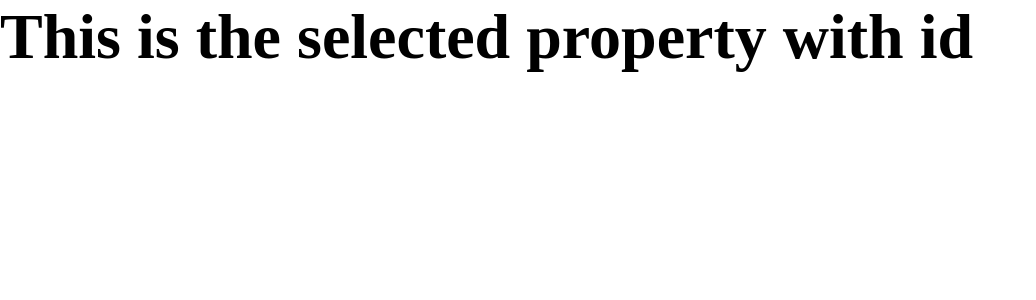
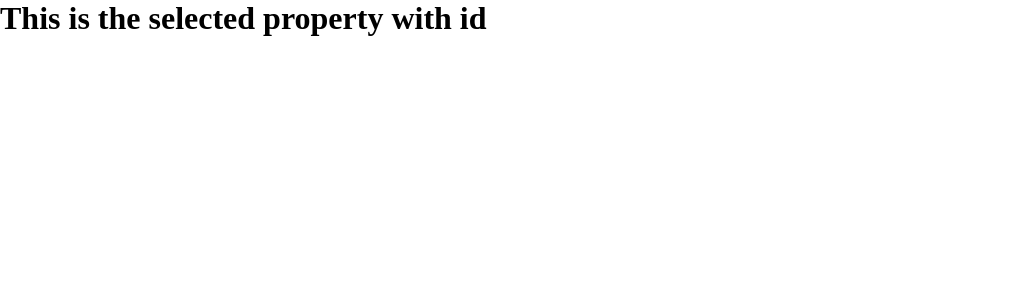
Before and after one commit to Mission-Ready-Mission-5-Group/mission-5-mern, a React (Vite) app in the folder client/: page /properties/1 in a window 1280 px wide. Shown: the top 300 px of the page, without its empty margins (0-1036 px from the left). Built offline with nearby package versions, Linux system fonts and the light colour scheme.

Commit message:
Solve error validateDOMNesting(...)

```diff
--- a/client/src/App.tsx
+++ b/client/src/App.tsx
@@ -18,7 +18,7 @@ function App() {
 			<Routes>
 				<Route path="/" element={<Home />} />
 				<Route path="/properties" element={<Rentals />} />
-				<Route path="/properties/:id" element={<h1><SelectedProperty /></h1>} />
+				<Route path="/properties/:id" element={<SelectedProperty />} />
 				<Route path="/apply/:id" element={<Apply />} />
 				<Route path="/testing" element={<Testing />} />
 			</Routes>
--- a/client/src/pages/SelectedProperty.tsx
+++ b/client/src/pages/SelectedProperty.tsx
@@ -3,9 +3,10 @@ import { useParams } from "react-router-dom"
 
 
 const SelectedProperty = () => {
-	const {id} = useParams()
 	return (
+		<>
 		<h1>This is the selected property with id </h1>
+		</>
 	)
 }
 
```
